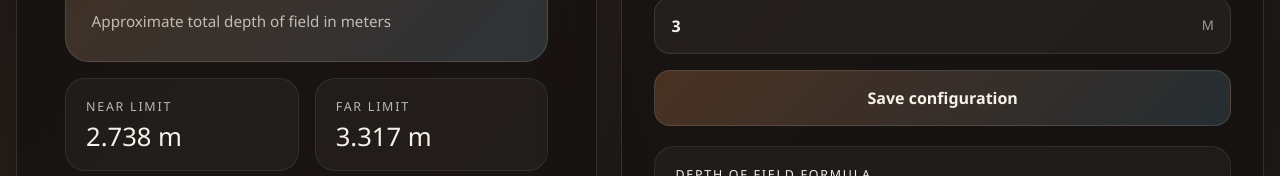
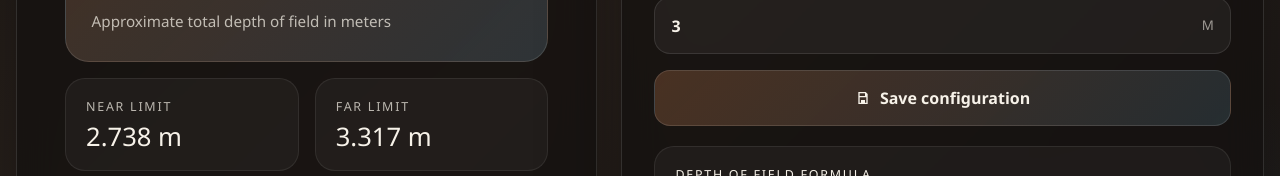
Before and after one commit to RalphvK/dof-calculator, a Vue app: page / in a window 1280 px wide. Shown: the part 549-725 px from the top of the page. Built offline with nearby package versions, Linux system fonts and the light colour scheme.

Commit message:
Enhance save configuration button with icon and styling

```diff
--- a/src/App.vue
+++ b/src/App.vue
@@ -231,7 +231,13 @@ function formatDistance(distanceMm) {
       </div>
 
       <button class="save-button" type="button" @click="saveConfiguration">
-        Save configuration
+        <svg class="button-icon" viewBox="0 0 24 24" aria-hidden="true">
+          <path
+            d="M5 3h11l3 3v15H5V3Zm2 2v4h8V5H7Zm0 9v5h10v-8H7v3Zm2 1h6v4H9v-4Z"
+            fill="currentColor"
+          />
+        </svg>
+        <span>Save configuration</span>
       </button>
 
       <div class="formula-card">
--- a/src/style.css
+++ b/src/style.css
@@ -291,6 +291,16 @@ h1 {
   margin-top: 1rem;
   padding: 0.95rem 1rem;
   background: var(--button-bg);
+  display: inline-flex;
+  align-items: center;
+  justify-content: center;
+  gap: 0.55rem;
+}
+
+.button-icon {
+  width: 1rem;
+  height: 1rem;
+  flex: 0 0 auto;
 }
 
 .delete-button {
```
